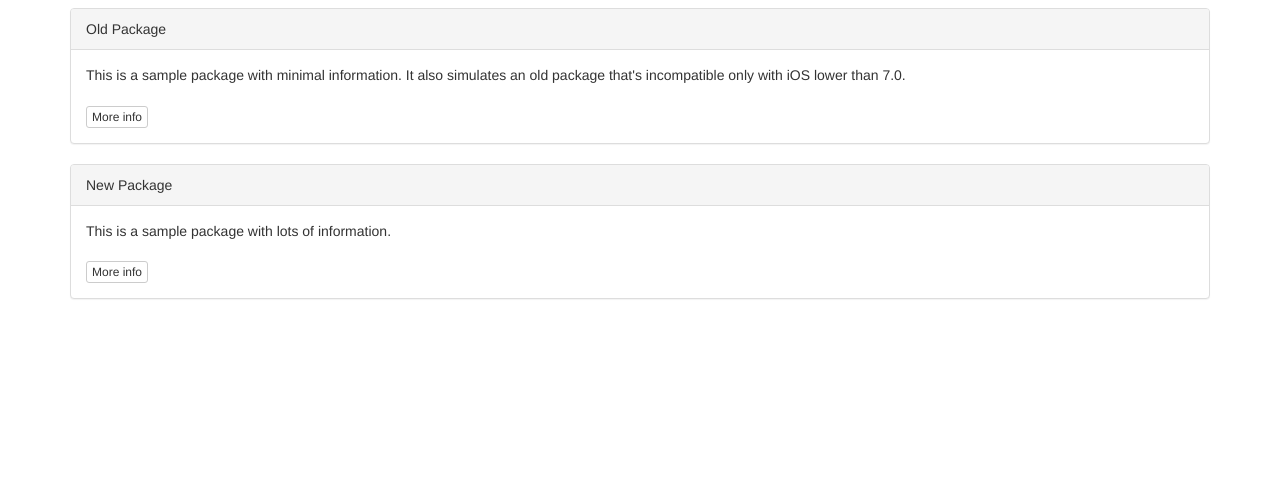
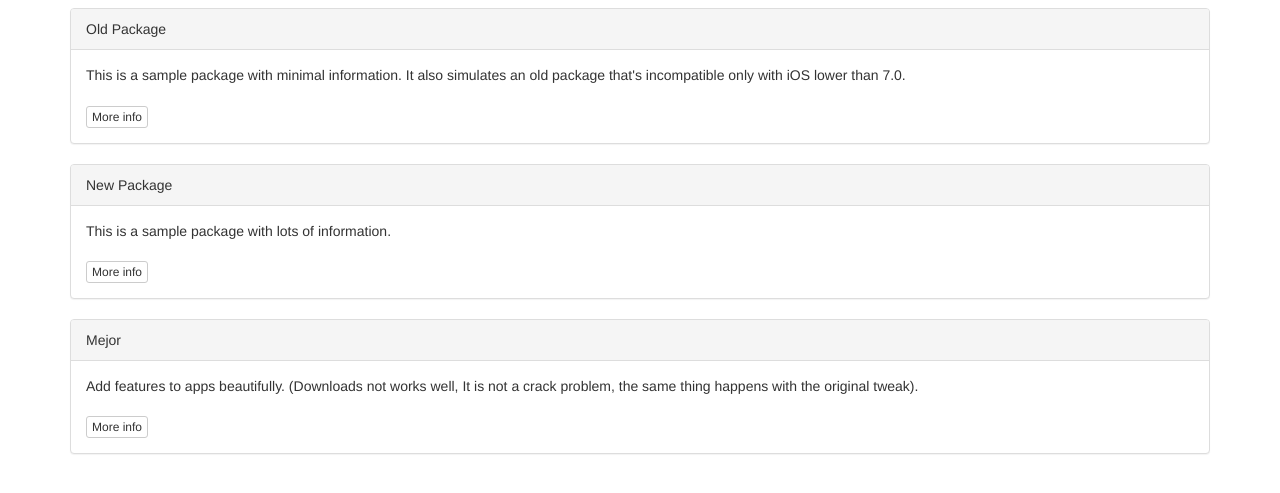
Before and after one commit to arab-crack-plus-cydia/repo, a plain HTML site: page index.html in a window 1280 px wide. Shown: the part 295-788 px from the top of the page. Drawn offline with nearby package versions, Linux system fonts and the light colour scheme.

Commit message:
nex in index

```diff
--- a/index.html
+++ b/index.html
@@ -41,6 +41,14 @@
 		<a class="btn btn-xs btn-default" href="depictions/?p=com.supermamon.newpackage">More info</a>
 	  </div>
 	</div>
+
+<div class="panel panel-default">
+	  <div class="panel-heading">Mejor</div>
+	  <div class="panel-body">
+		Add features to apps beautifully. (Downloads not works well, It is not a crack problem, the same thing happens with the original tweak).<br /><br />
+		<a class="btn btn-xs btn-default" href="depictions/?p=io.github.ArabCrackPlus.mejor">More info</a>
+	  </div>
+	</div>
 </div>
 
 </body>
```
